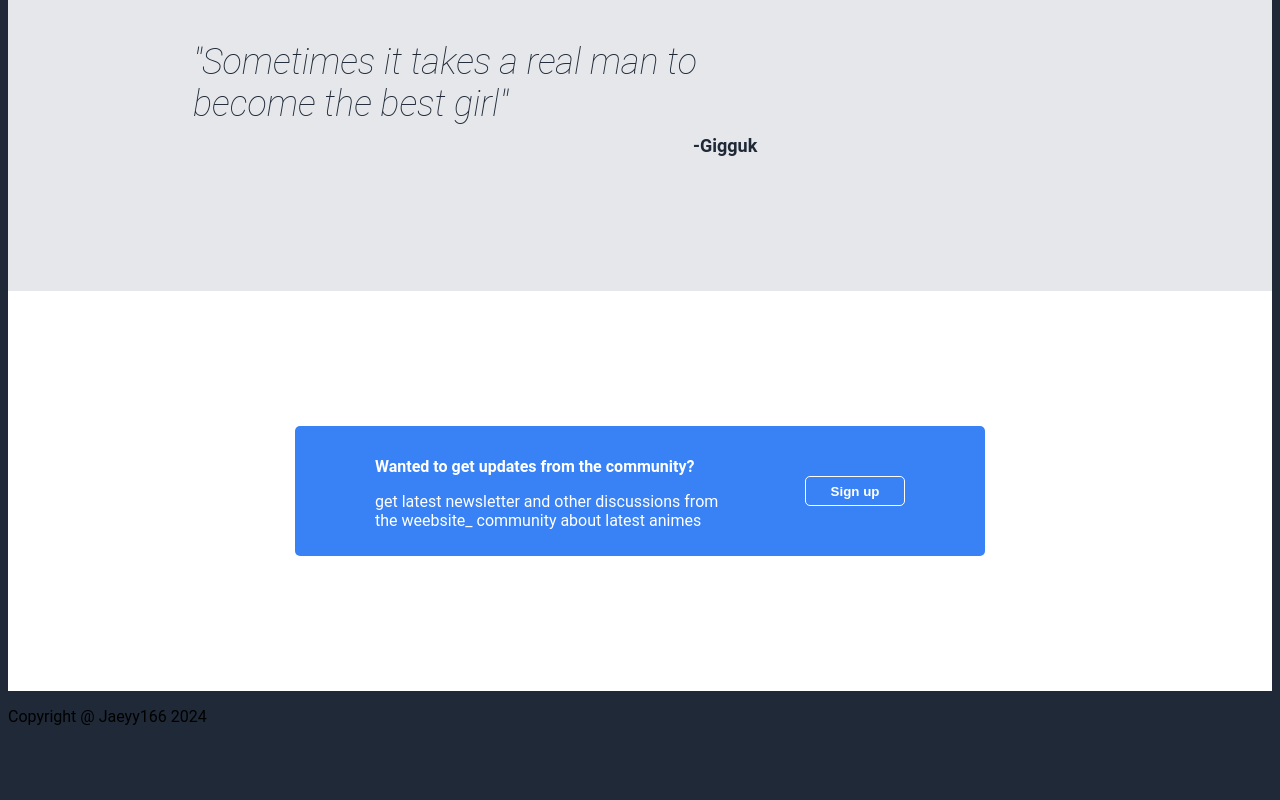
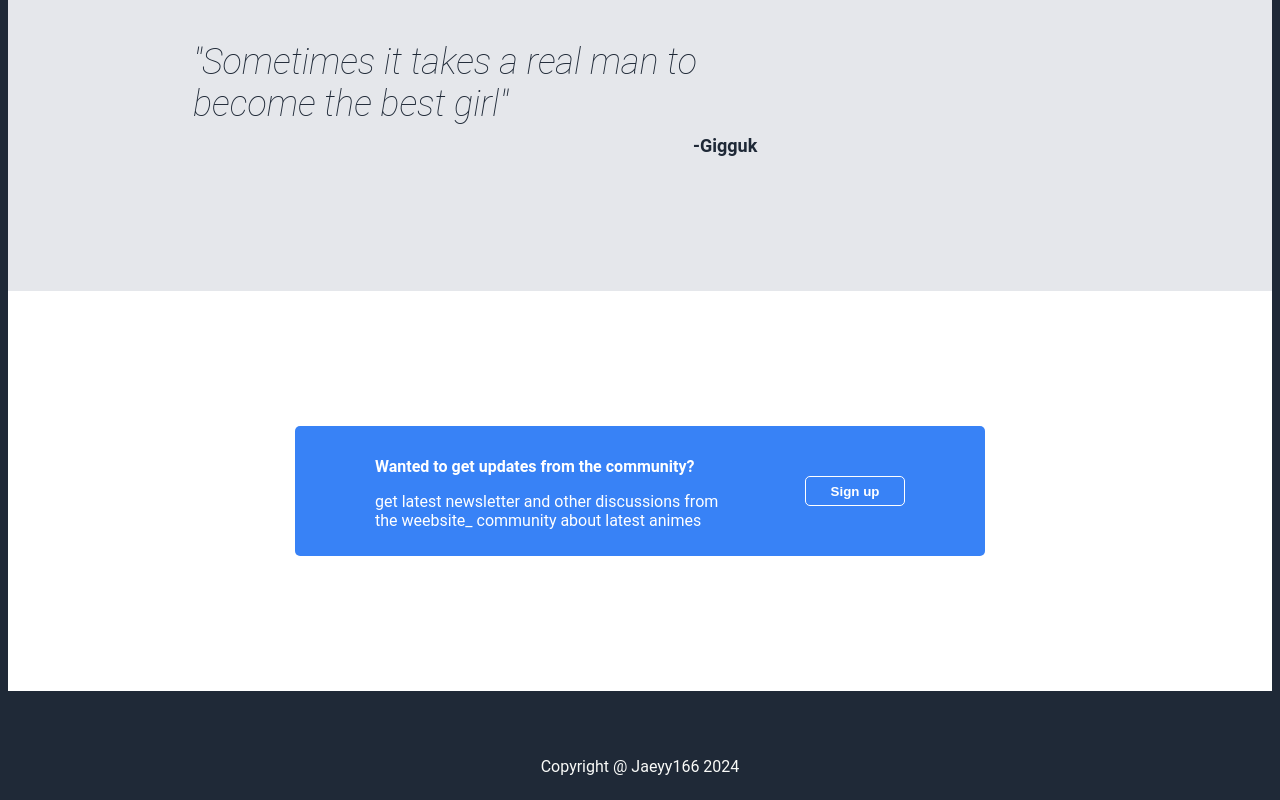
Before and after one commit to Jaeyy166/landing, a plain HTML site: page index.html in a window 1280 px wide. Shown: the part 1022-1822 px from the top of the page. Before the commit the page ends 1764 px from the top, so only its background shows below. Drawn offline with Linux system fonts and the light colour scheme.

Commit message:
footer done, landing page done after many months

```diff
--- a/style.css
+++ b/style.css
@@ -215,3 +215,10 @@ body {
 .signup-title {
   font-weight: bold;
 }
+
+footer {
+  color: #F9FAF8;
+  display: flex;
+  justify-content: center;
+  margin-top: 50px;
+}
```
